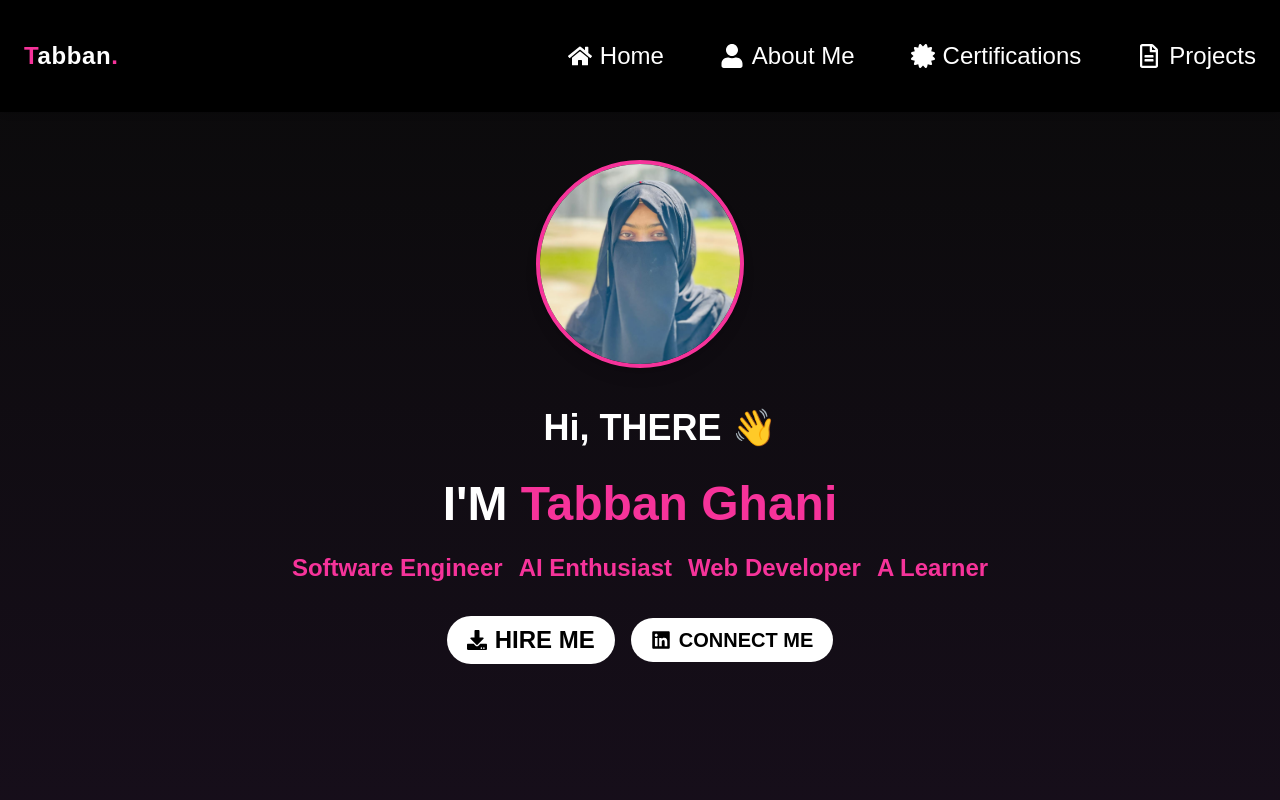
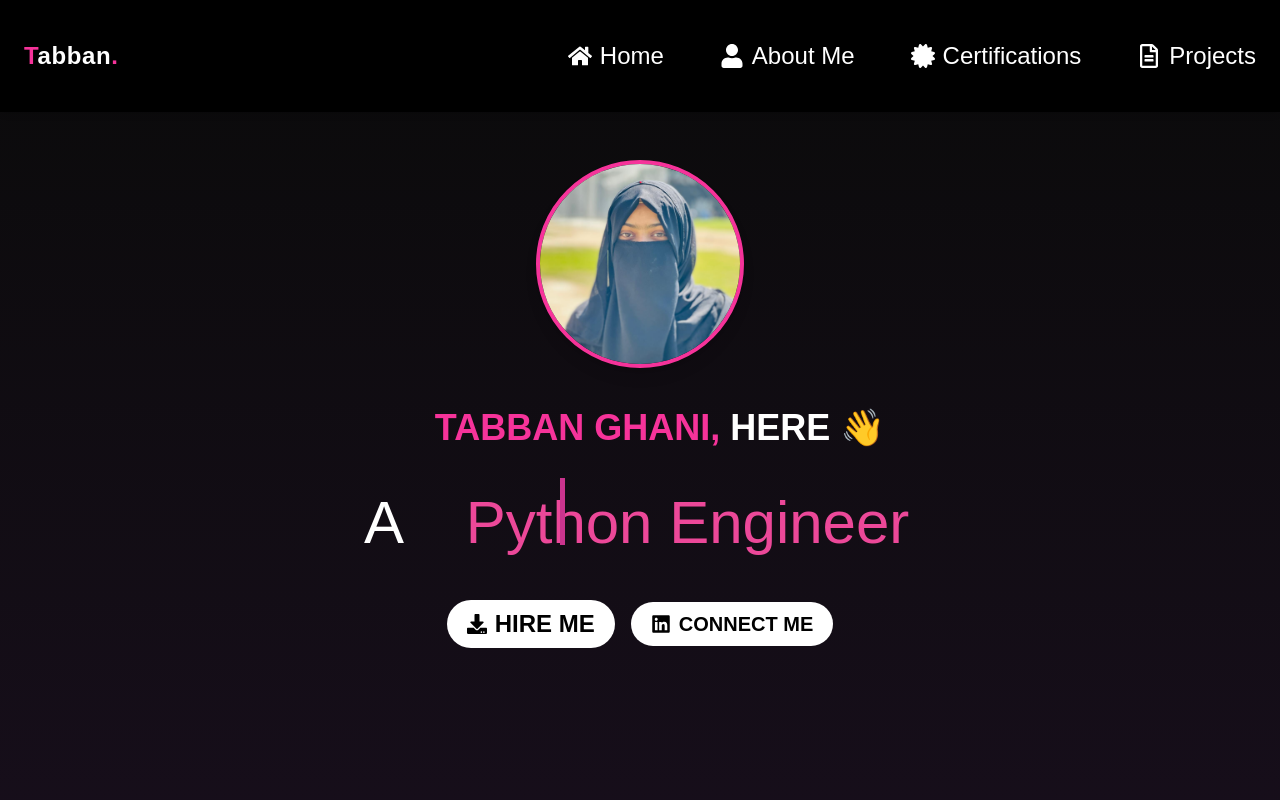
Before and after one commit to taba123-debug/portfolio, a Next.js app: page / in a window 1280 px wide. Shown: the top 800 px of the page. Built offline with nearby package versions, Linux system fonts and the light colour scheme.

Commit message:
new code was added

```diff
--- a/app/components/Home.js
+++ b/app/components/Home.js
@@ -1,8 +1,8 @@
-'use client';
-import React from 'react';
-// import  '../styles/animation.css';
-import Image from 'next/image';
-import '../style/animation.css';
+"use client";
+import React from "react";
+import "../style/animation.css";
+import Image from "next/image";
+
 import { FaDownload, FaLinkedin } from "react-icons/fa";
 function Home() {
   return (
@@ -19,44 +19,55 @@ function Home() {
           />
         </div>
 
-
         {/* Greeting */}
-      <h1 className="ml-10 mt-10 text-3xl sm:text-4xl font-semibold fade-in delay-50">
-        Hi, THERE{" "}
+        <h1 className="ml-10 mt-10 text-3xl sm:text-4xl font-semibold fade-in delay-50 text-pink-500">
+          TABBAN GHANI, <span className="text-white">HERE</span>{" "}
           <span className="wave text-yellow-400 inline-block">👋</span>
         </h1>
 
         {/* Name */}
-      <h2 className="mt-8 text-4xl sm:text-5xl font-bold text-pink-500 fade-in delay-100 ">
-      <span className='text-white'>I'M</span>  Tabban Ghani
-      </h2>
+        {/* <h2 className="mt-8 text-4xl sm:text-5xl font-bold text-pink-500 fade-in delay-100 ">
+          <span className="text-white">I'M</span> Tabban Ghani
+        </h2> */}
 
-      {/* Roles -pending */}
-      <div className="mt-6 text-xl sm:text-2xl font-medium flex flex-wrap justify-center items-center gap-4">
-        <span className="fade-in delay-500 text-pink-500 font-bold">Software Engineer</span>
-        <span className="fade-in delay-700 text-pink-500 font-bold">AI Enthusiast</span>
-        <span className="fade-in delay-900 text-pink-500 font-bold">Web Developer</span>
-        <span className="fade-in delay-1100 text-pink-500 font-bold">A Learner</span>
+        <div class="wrapper">
+          <div class="static-txt">A </div>
+          <ul class="dynamic-txts">
+            <li>
+              <span>FullStack Developer</span>
+            </li>
+            <li>
+              <span>UI/UX Designer</span>
+            </li>
+            {/* <li>
+              <span></span>
+            </li> */}
+            <li>
+              <span>Python Engineer </span>
+            </li>
+          </ul>
         </div>
+
         <div className=" gap-4 mt-8 flex justify-center items-center">
-
           <button
-      onClick={() => window.open("/Resume/TabbanGhani Resume.pdf", "_blank")}
+            onClick={() =>
+              window.open("/Resume/TabbanGhani Resume.pdf", "_blank")
+            }
             className="flex items-center gap-2 bg-white text-black text-2xl font-bold px-5 py-2 rounded-full hover:bg-pink-500 hover:text-white transition duration-300"
           >
             <FaDownload className="text-xl" />
             HIRE ME
           </button>
 
-      <button
-        href="https://www.linkedin.com/in/tabban-ghani"
+          <a
+            href="https://www.linkedin.com/in/tabban-ghani/"
             target="_blank"
             rel="noopener noreferrer"
             className="flex items-center gap-2 bg-white text-black font-bold text-xl px-5 py-2 rounded-full hover:bg-pink-400 hover:text-white transition duration-300"
           >
             <FaLinkedin className="text-xl" />
             CONNECT ME
-      </button>
+          </a>
         </div>
       </div>
     </div>
--- a/app/globals.css
+++ b/app/globals.css
@@ -5,20 +5,10 @@
   --foreground: #ffffff;
 }
 
-
-@theme inline {
-  --color-background: var(--background);
-  --color-foreground: var(--foreground);
-  --font-sans: var(--font-geist-sans);
-  --font-mono: var(--font-geist-mono);
-}
-
 @media (prefers-color-scheme: dark) {
   :root {
-    /* bg color */
     --background: #ffffff;
-    /* text  */
-    --foreground: ;
+    --foreground: #000000;  /* fixed */
   }
 }
 
@@ -27,3 +17,73 @@ body {
   color: var(--foreground);
   font-family: Arial, Helvetica, sans-serif;
 }
+/*
+@keyframes slideup {
+  0%, 20% { transform: translateY(0%); }
+  33%, 53% { transform: translateY(-100%); }
+  66%, 86% { transform: translateY(-200%); }
+  100% { transform: translateY(0%); }
+}
+
+.animate-slideup {
+  animation: slideup 4s infinite ease-in-out;
+} */
+/* Typing Animation Styles */
+.typing-wrapper {
+  display: flex;
+  align-items: center;
+  font-size: 2rem;
+  font-weight: 600;
+  color: #fff;
+}
+
+.typing-wrapper .static-text {
+  margin-right: 10px;
+}
+
+.typing-wrapper .dynamic-texts {
+  position: relative;
+  height: 60px;
+  overflow: hidden;
+}
+
+.dynamic-texts li {
+  list-style: none;
+  height: 60px;
+  line-height: 60px;
+  color: #FC6D6D;
+  font-weight: bold;
+  position: relative;
+  animation: slide 12s steps(4) infinite;
+}
+
+@keyframes slide {
+  100% {
+    top: -240px;
+  }
+}
+
+.dynamic-texts li span {
+  position: relative;
+  display: inline-block;
+}
+
+.dynamic-texts li span::after {
+  content: "";
+  position: absolute;
+  left: 0;
+  height: 100%;
+  width: 100%;
+  background: #0a0a0a;
+  border-left: 2px solid #FC6D6D;
+  animation: typing 3s steps(20) infinite;
+}
+
+@keyframes typing {
+  40%, 60% {
+    left: calc(100% + 5px);
+  }
+  100% {
+    left: 0;
+  }
+}
--- a/app/page.js
+++ b/app/page.js
@@ -3,6 +3,7 @@ import Header from './components/Header'
 import Home from './components/Home'
 import Home_Intro from './components/Home_Intro'
 import Footer from './components/Footer'
+import './globals.css';
 // import ContactForm from './components/Contact_form'
 function page() {
   return (
--- a/app/projects/page.js
+++ b/app/projects/page.js
@@ -5,7 +5,7 @@ import { FaGithub } from "react-icons/fa";
 const projects = [
   {
     title: "Remote Job Hunt",
-    description: "A platform to find remote jobs and connect with recruiters. Users can filter jobs by category and location.",
+    description: "A platform to find remote jobs and connect with recruiters. Users can find Business domain Job and can apply , admin has all the access to manage Dashboard.",
     tech: ["NextJs", "Tailwind CSS", "Strapi"],
     liveLink: "https://yourdomain.com/remote-job-hunt",
     githubLink: "",
--- a/app/style/animation.css
+++ b/app/style/animation.css
@@ -1,55 +1,54 @@
-/* styles/animations.css */
-
-.fade-in {
-    opacity: 0;
-    animation: fadeIn 0.8s ease-out forwards;
+.wrapper{
+  display: flex;
+  padding-top: 10px;
+  margin-top:20px;
+  font-size: 2rem;
 }
-
-  @keyframes fadeIn {
-    from {
-      opacity: 0;
-      transform: translateY(10px);
+.wrapper .static-txt{
+  color: #fff;
+  font-size: 60px;
+  font-weight: 400;
+  margin-left: 40px;
 }
-    to {
-      opacity: 1;
-      transform: translateY(0px);
+.wrapper .dynamic-txts{
+  margin-left: 15px;
+  height: 90px;
+  line-height: 90px;
+  overflow: hidden;
+}
+.dynamic-txts li{
+  list-style: none;
+  color: rgb(236, 72, 153);
+  font-size: 60px;
+  font-weight: 500;
+  position: relative;
+  top: 0;
+  animation: slide 10s steps(4) infinite;
+}
+@keyframes slide {
+  100%{
+    top: -360px;
   }
 }
-
-  .delay-100 {
-    animation-delay: 0.1s;
+.dynamic-txts li span{
+  position: relative;
+  margin: 5px 0;
+  line-height: 90px;
 }
-  .delay-300 {
-    animation-delay: 0.3s;
+.dynamic-txts li span::after{
+  content: "";
+  position: absolute;
+  left: 0;
+  height: 100%;
+  width: 100%;
+  border-left: 5px solid #ca348e;
+  animation: typing 3s steps(5) infinite;
 }
-  .delay-500 {
-    animation-delay: 0.5s;
+@keyframes typing {
+  40%, 60%{
+    left: calc(100% + 30px);
   }
-  .delay-700 {
-    animation-delay: 0.7s;
+  100%{
+    left: 0;
   }
-  .delay-900 {
-    animation-delay: 0.9s;
 }
-  .delay-1100 {
-    animation-delay: 1.1s;
-  }
-
-  .wave {
-    animation-name: wave-animation;
-    animation-duration: 2.1s;
-    animation-iteration-count: infinite;
-    transform-origin: 70% 70%;
-    display: inline-block;
-  }
-
-  @keyframes wave-animation {
-    0% { transform: rotate(0deg); }
-    10% { transform: rotate(14deg); }
-    20% { transform: rotate(-8deg); }
-    30% { transform: rotate(14deg); }
-    40% { transform: rotate(-4deg); }
-    50% { transform: rotate(10deg); }
-    60% { transform: rotate(0deg); }
-    100% { transform: rotate(0deg); }
-  }
```
Also changed, not shown: 1 other file (tests, documents, lock files or other folders). Lines whose indentation alone changed are shown as unchanged.
